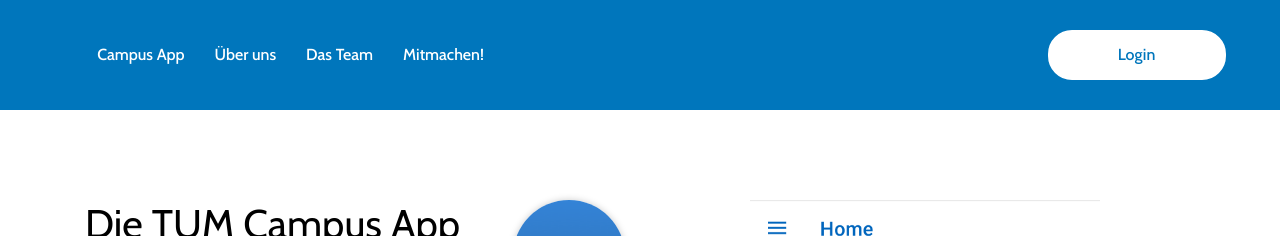
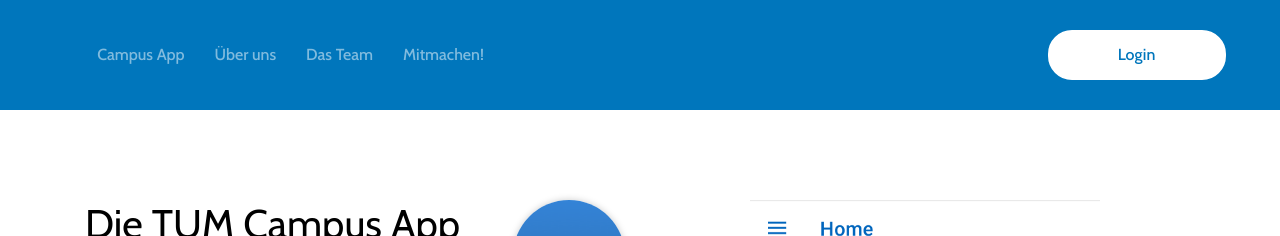
Before and after one commit to TUM-Dev/Website, a Jekyll site: the page built from _pages/index.html, in a window 1280 px wide. Shown: the top 236 px of the page. Built offline with Jekyll 4.4.1, drawn with Linux system fonts in a browser that asks for light colours.

Commit message:
Fix menu links.

```diff
--- a/_layouts/main.html
+++ b/_layouts/main.html
@@ -11,10 +11,10 @@
                     <nav class="navbar navbar-expand-lg navbar-dark">
                         <div class="collapse navbar-collapse" id="ca-navbar">
                             <ul class="navbar-nav" id="nav">
-                                <li class="nav-item active"><a class="nav-link" href="/">Campus App</a></li>
-                                <li class="nav-item active"><a class="nav-link" href="/about">Über uns</a></li>
-                                <li class="nav-item active"><a class="nav-link" href="/team">Das Team</a></li>
-                                <li class="nav-item active"><a class="nav-link" href="/participate">Mitmachen!</a></li>
+                                <li class="nav-item"><a class="nav-link" href="/">Campus App</a></li>
+                                <li class="nav-item"><a class="nav-link" href="/about">Über uns</a></li>
+                                <li class="nav-item"><a class="nav-link" href="/team">Das Team</a></li>
+                                <li class="nav-item"><a class="nav-link" href="/participate">Mitmachen!</a></li>
                             </ul>
                             <div class="sing-up-button d-lg-none">
                                 <a href="https://app.tum.de/login/">Login</a>
```
